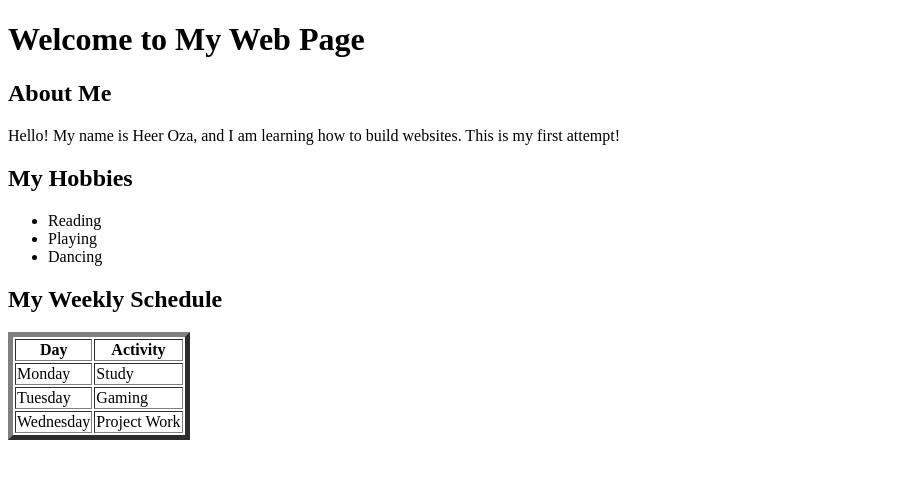
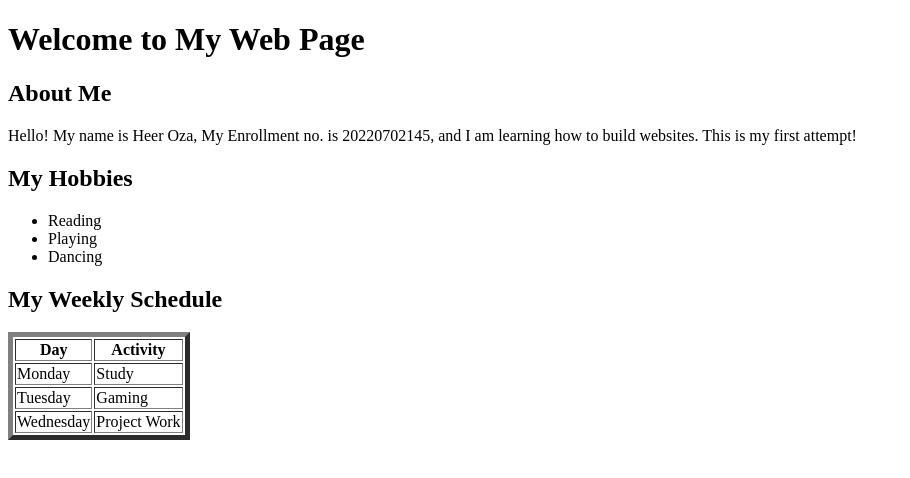
Before and after one commit to 20220702145/Portfolio, a plain HTML site: page Assignment_1.html in a window 1280 px wide. Shown: the whole page, without its empty margins (0-910 px from the left). Drawn offline with Linux system fonts and the light colour scheme.

Commit message:
Update Assignment_1.html

```diff
--- a/Assignment_1.html
+++ b/Assignment_1.html
@@ -8,7 +8,7 @@
 
     <div>
         <h2>About Me</h2>
-        <p>Hello! My name is Heer Oza, and I am learning how to build websites. This is my first attempt!</p>
+        <p>Hello! My name is Heer Oza, My Enrollment no. is 20220702145, and I am learning how to build websites. This is my first attempt!</p>
     </div>
 
     <div>
```
